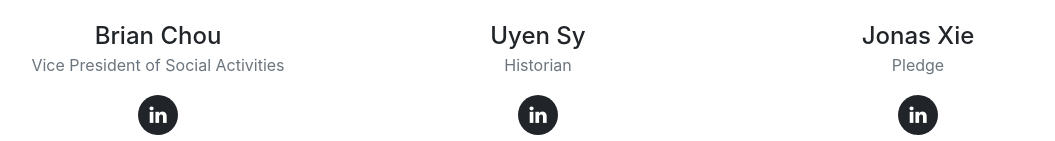
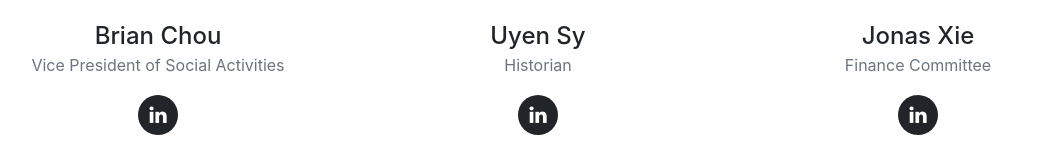
Before and after one commit to brianchou121/Alpha-Zeta-Website, a website with bundled scripts: page index.html in a window 1280 px wide. Shown: the part 3633-3774 px from the top of the page, without its empty margins (102-1157 px from the left). Built offline with nearby package versions, Linux system fonts and the light colour scheme; files whose address does not match are found by name; a web font is replaced by a local one.

Commit message:
Add files via upload

```diff
--- a/index.html
+++ b/index.html
@@ -370,7 +370,7 @@
             <div class="team-member">
               <img class="mx-auto rounded-circle" src="img/team/Jonas.jpg" alt="">
               <h4>Jonas Xie</h4>
-              <p class="text-muted">Pledge</p>
+              <p class="text-muted">Finance Committee</p>
               <ul class="list-inline social-buttons">
                 <li class="list-inline-item">
                   <a href="https://www.linkedin.com/in/jonasxie/" target="_blank">
```
